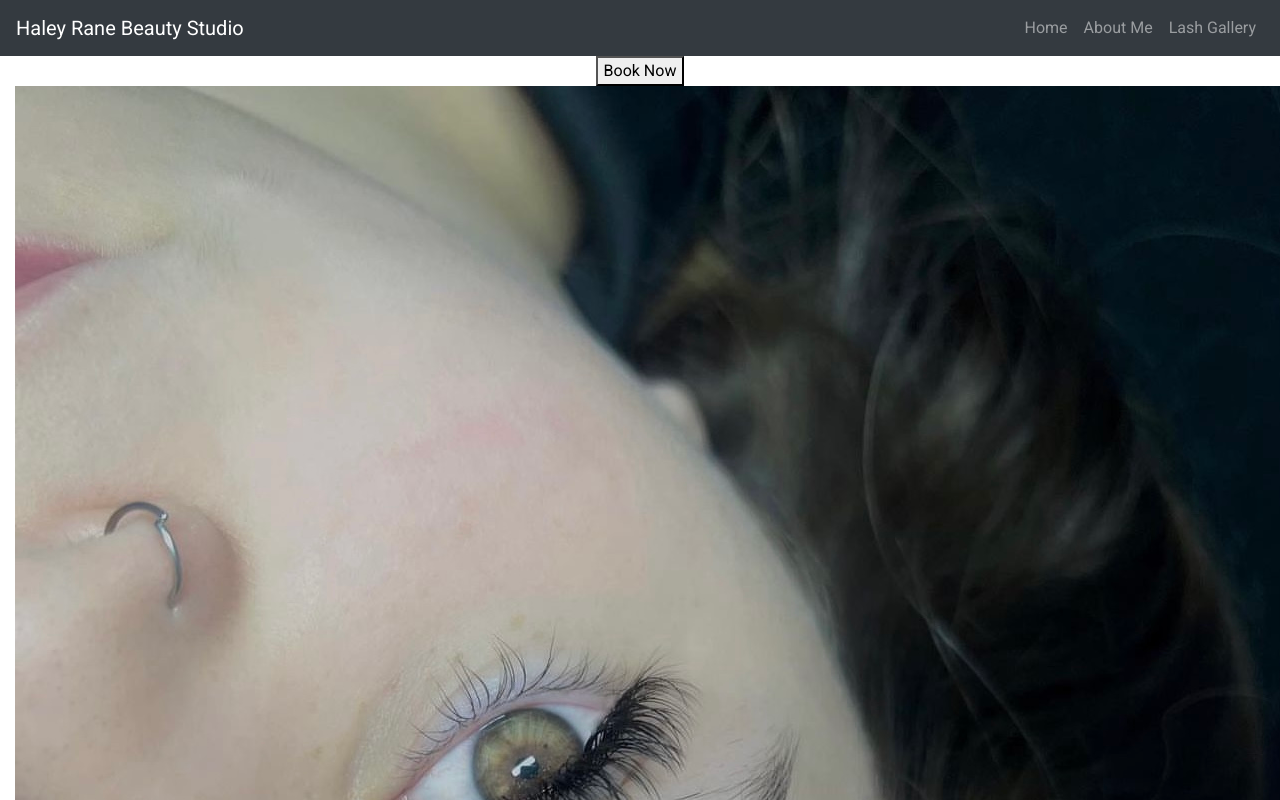
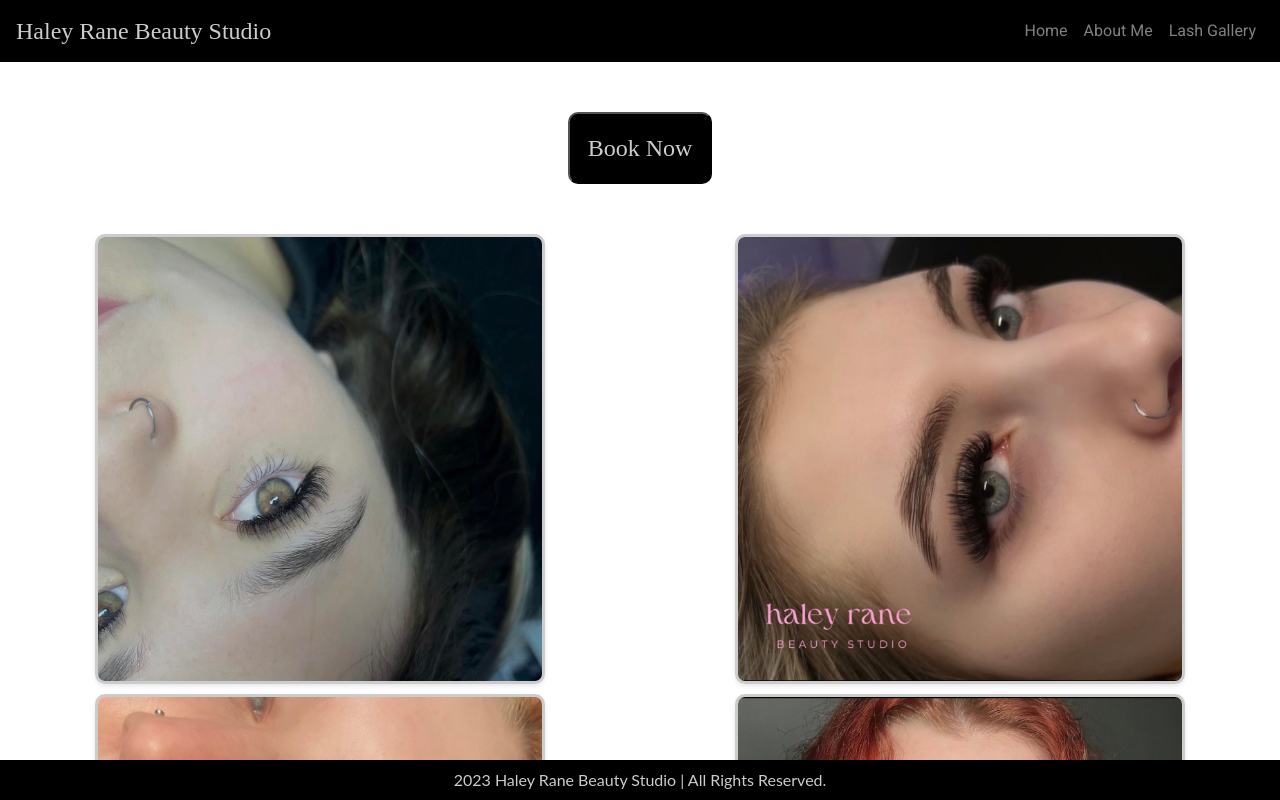
Before and after one commit to stacisoutherland24/Rane, an Angular app: page /about-me in a window 1280 px wide. Shown: the top 800 px of the page. Built offline with nearby package versions, Linux system fonts and the light colour scheme.

Commit message:
Before Lash Cove changes

```diff
--- a/src/app/app.component.html
+++ b/src/app/app.component.html
@@ -1,58 +1 @@
-<div class="background">
-    <nav class="navbar  navbar-expand-lg navbar-dark bg-dark" style="background-color: black">
-      <a class="navbar-brand haley" href="#">Haley Rane Beauty Studio</a>
-      <button class="navbar-toggler" type="button" data-toggle="collapse" data-target="#navbarNav" aria-controls="navbarNav"
-        aria-expanded="false" aria-label="Toggle navigation">
-        <span class="navbar-toggler-icon"></span>
-      </button>
-      <div class="collapse navbar-collapse" id="navbarNav">
-        <ul class="navbar-nav ml-auto">
-          <li class="nav-item">
-            <a class="nav-link" href="#">Home</a>
-          </li>
-          <li class="nav-item">
-            <a class="nav-link" href="#">About Me</a>
-          </li>
-          <li class="nav-item">
-            <a class="nav-link" href="#">Lash Gallery</a>
-          </li>
-        </ul>
-      </div>
-  </nav>
-
-  <div style="display: flex; justify-content: center">
-    <button class="button" (click)="goToSquarespace()">Book Now</button>
-  </div>
-
-  <div class="container-fluid">
-    <div class="row">
-      <div class="col-sm">
-        <div class="picture-container">
-          <img src="assets\Images\lashpictures\IMG_4462.jpg" alt="Image 1" />
-        </div>
-        <div class="picture-container">
-          <img src="assets\Images\lashpictures\IMG_4460.jpg" alt="Image 2" />
-        </div>
-      </div>
-      <div class="col-sm">
-        <div class="picture-container">
-          <img src="assets\Images\lashpictures\IMG_4454.jpg" alt="Image 3" />
-        </div>
-        <div class="picture-container">
-          <img src="assets\Images\lashpictures\IMG_4461.jpg" alt="Image 4" />
-        </div>
-      </div>
-      <div class="col-sm">
-        <div class="picture-container">
-          <img src="assets\Images\lashpictures\IMG_4455.jpg" alt="Image 5" />
-        </div>
-        <div class="picture-container">
-          <img src="assets\Images\lashpictures\IMG_4457.jpg" alt="Image 6" />
-        </div>
-      </div>
-    </div>
-  </div>
-
-  <mat-toolbar class="footer" style="display: flex; justify-content: center; background-color: black"><span
-      class="footerWords">2023 Haley Rane Beauty Studio | All Rights Reserved.</span></mat-toolbar>
-  </div>
+<app-home></app-home>
--- a/src/app/home/home.component.css
+++ b/src/app/home/home.component.css
@@ -0,0 +1,98 @@
+.button {
+     width: 144px;
+     height:72px;
+  background-color: #000000;
+  border-radius: 10px;
+  color:#ccc;
+  cursor: pointer;
+  font-family: 'Aqua Grotesque';
+  font-size : 1.5rem;
+  font-weight: 100;
+   display: inline;
+   margin-bottom: 50px;
+   margin-top: 50px;
+  }
+.footer {
+position: fixed;
+bottom: 0;
+height:2.5rem;
+
+
+}
+.footerWords{
+font-size:medium;
+font-family: 'Lato' ;
+     color: #ccc;
+}
+
+.button:hover {
+  box-shadow: rgba(0, 0, 0, 0.25) 0 8px 15px;
+  transform: translateY(-2px);
+}
+
+
+
+.haley{
+     font-size:1.5rem;
+     font-family: 'Aqua Grotesque' ;
+     color:#ccc;
+}
+
+.background{
+
+
+     background-color:white ;
+
+}
+
+.space{
+     padding: 10px;
+     display:flex;
+     font-size: large;
+     font-family: 'Lato' ;
+     text-decoration: none;
+
+}
+
+.bg-dark {
+    background-color:#000000!important;
+}
+.container {
+  display: flex;
+  justify-content: center;
+  align-items: center;
+  height: 75vh;
+
+}
+
+.row {
+  display: flex;
+  justify-content: center;
+  align-items: center;
+}
+
+.col {
+  display: flex;
+  flex-direction: column;
+  justify-content: center;
+  align-items: center;
+  margin: 0 20px;
+}
+
+.picture-container {
+  display: flex;
+  justify-content: center;
+  align-items: center;
+  margin-bottom: 10px;
+}
+
+img {
+  width: 450px;
+  height: 450px;
+  border: 3px solid #ccc;
+  border-radius: 10px;
+   box-shadow: 0 2px 4px rgba(0, 0, 0, 0.1);
+}
+.navbar-dark .navbar-nav .nav-link .navbar-brand{
+  color:#ccc;
+}
--- a/src/app/home/home.component.html
+++ b/src/app/home/home.component.html
@@ -1 +1,57 @@
-<p>home works!</p>
+<div class="background">
+     <nav class="navbar  navbar-expand-lg navbar-dark bg-dark" style="background-color: black">
+          <a class="navbar-brand haley" href="#">Haley Rane Beauty Studio</a>
+          <button class="navbar-toggler" type="button" data-toggle="collapse" data-target="#navbarNav"
+               aria-controls="navbarNav" aria-expanded="false" aria-label="Toggle navigation">
+               <span class="navbar-toggler-icon"></span>
+          </button>
+          <div class="collapse navbar-collapse" id="navbarNav">
+               <ul class="navbar-nav ml-auto">
+                    <li class="nav-item">
+                         <a class="nav-link" href="#">Home</a>
+                    </li>
+                    <li class="nav-item">
+                         <a class="nav-link" href="#">About Me</a>
+                    </li>
+                    <li class="nav-item">
+                         <a class="nav-link" href="#">Lash Gallery</a>
+                    </li>
+               </ul>
+          </div>
+     </nav>
+
+     <div style="display: flex; justify-content: center">
+          <button class="button" (click)="goToSquarespace()">Book Now</button>
+     </div>
+
+     <div class="container-fluid">
+          <div class="row">
+               <div class="col-sm">
+                    <div class="picture-container">
+                         <img src="assets\Images\lashpictures\IMG_4462.jpg" alt="Image 1" />
+                    </div>
+                    <div class="picture-container">
+                         <img src="assets\Images\lashpictures\IMG_4460.jpg" alt="Image 2" />
+                    </div>
+               </div>
+               <div class="col-sm">
+                    <div class="picture-container">
+                         <img src="assets\Images\lashpictures\IMG_4454.jpg" alt="Image 3" />
+                    </div>
+                    <div class="picture-container">
+                         <img src="assets\Images\lashpictures\IMG_4461.jpg" alt="Image 4" />
+                    </div>
+               </div>
+               <div class="col-sm">
+                    <div class="picture-container">
+                         <img src="assets\Images\lashpictures\IMG_4455.jpg" alt="Image 5" />
+                    </div>
+                    <div class="picture-container">
+                         <img src="assets\Images\lashpictures\IMG_4457.jpg" alt="Image 6" />
+                    </div>
+               </div>
+          </div>
+     </div>
+     <mat-toolbar class="footer" style="display: flex; justify-content: center; background-color: black"><span
+               class="footerWords">2023 Haley Rane Beauty Studio | All Rights Reserved.</span></mat-toolbar>
+     </div>
--- a/src/app/home/home.component.ts
+++ b/src/app/home/home.component.ts
@@ -3,8 +3,11 @@ import { Component } from '@angular/core';
 @Component({
   selector: 'app-home',
   templateUrl: './home.component.html',
-  styleUrls: ['./home.component.css']
+  styleUrls: ['./home.component.css'],
 })
 export class HomeComponent {
-
+  title = 'Rane Beauty Studio';
+  goToSquarespace() {
+    window.location.href = 'https://lashed-by-haley-rane.square.site';
+  }
 }
```
